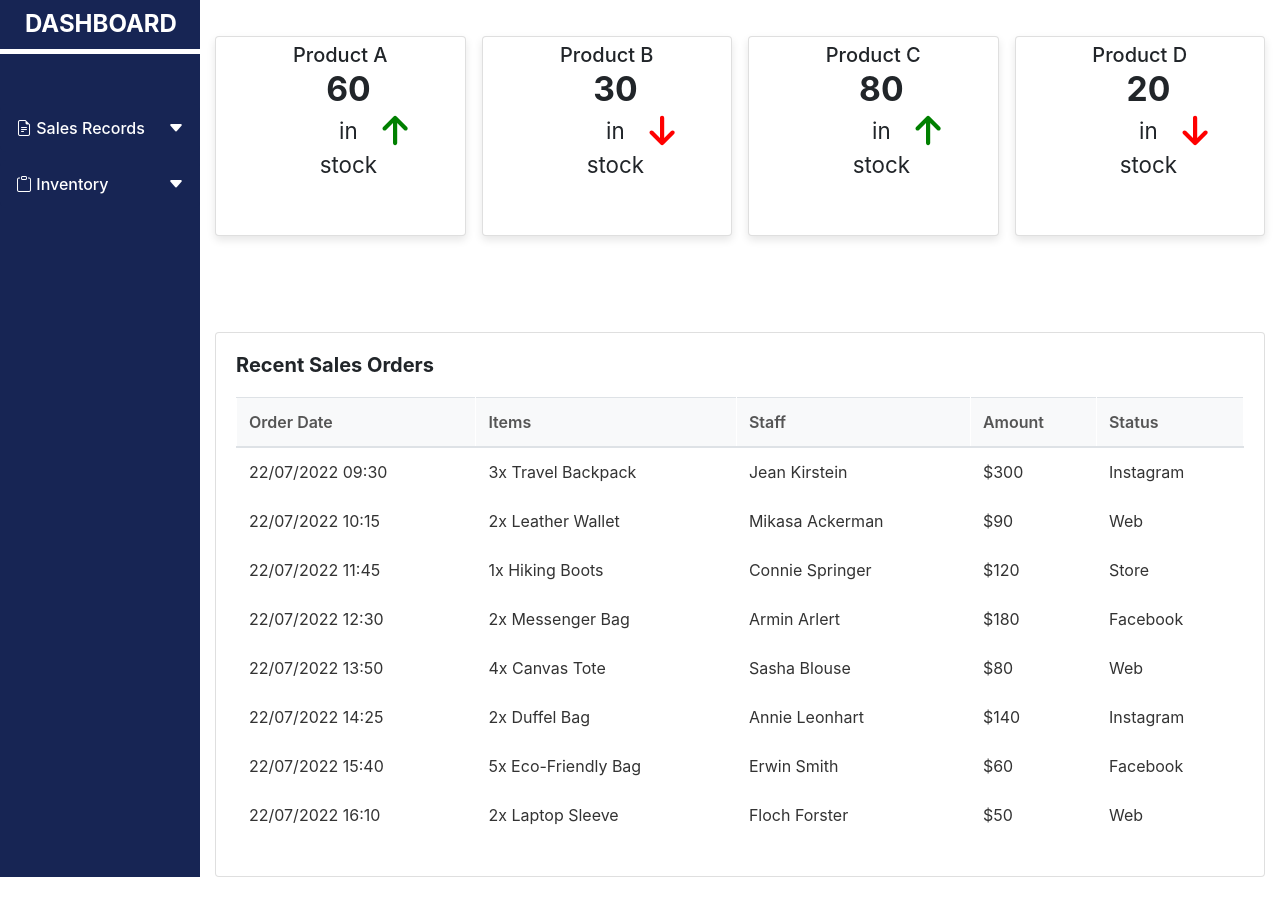
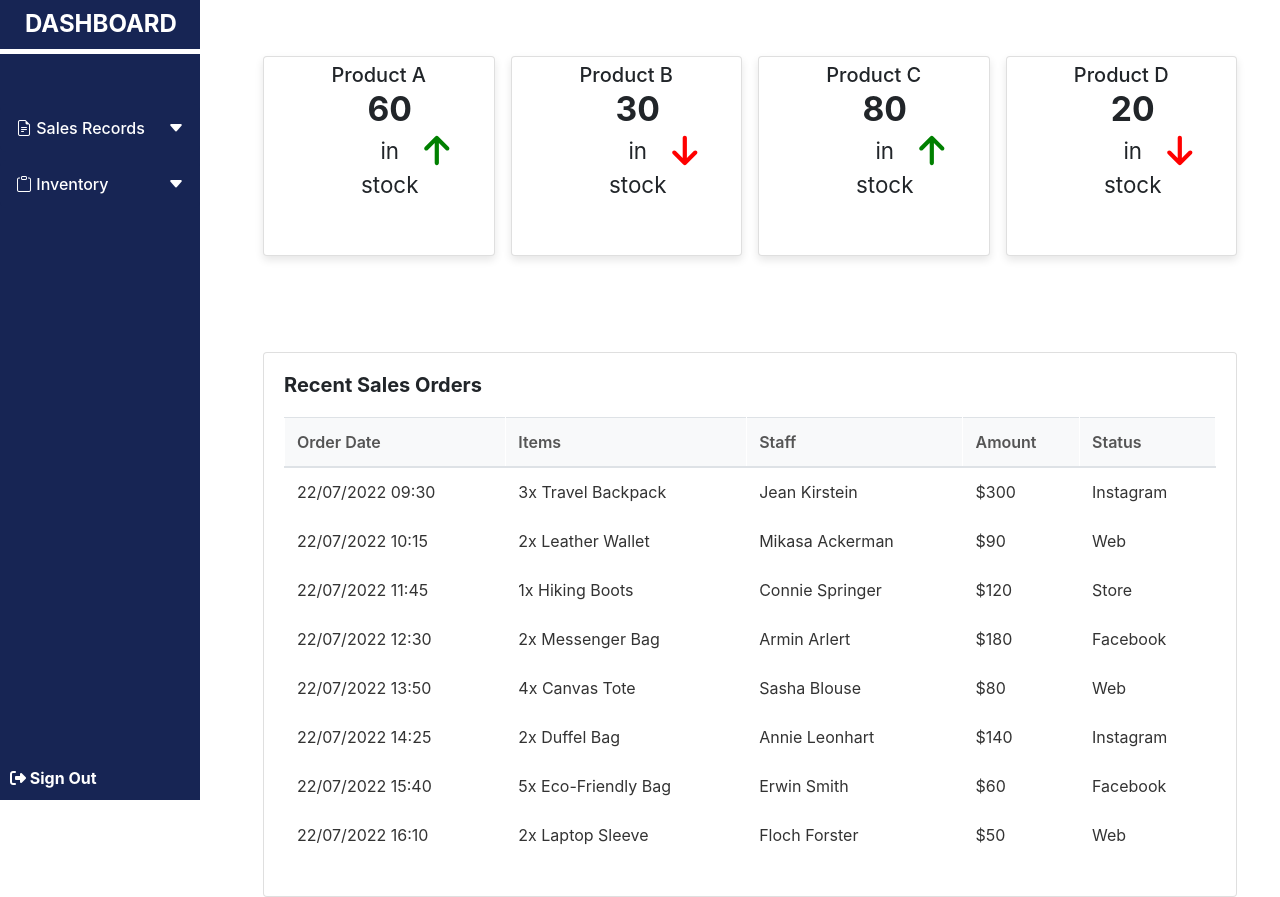
Before and after one commit to mrtechnic/sales-tracker-app, a React (Vite) app: page /StaffDashboard in a window 1280 px wide. Built offline with nearby package versions, Linux system fonts and the light colour scheme.

Commit message:
made some adjustments with the staff side bar

```diff
--- a/src/Dashboards/StaffDashboard.jsx
+++ b/src/Dashboards/StaffDashboard.jsx
@@ -19,7 +19,7 @@ const StaffDashboard = () => {
       <div className="app-body">
         <StaffSidebar />
         <div className="staff-dashboard-container">
-          <Container fluid>
+          <Container>
             <div className="product-inventory-row">
               {productInventory.map((product) => (
                 <Card className="product-inventory-card" key={product.id}>
--- a/src/Dashboards/staffdashboard.css
+++ b/src/Dashboards/staffdashboard.css
@@ -1,29 +1,20 @@
-/* Reset all margins and paddings */
-* {
-  margin: 0;
-  padding: 0;
-  box-sizing: border-box;
-}
-
-
-/* Structure for main layout */
-.app-body {
-  display: flex;
-  margin-top: 0; /* Remove any offset to ensure no space at the top */
-}
-
-
 /* Dashboard container */
 .staff-dashboard-container {
-flex: 1;
-padding-left: 0;
-width: 80%;
+  display: flex;
+  flex-direction: column;
+  height: 100vh;
+  padding: 20px;
+  position: relative;
+  left: 15.5rem;
+  padding-left: 0;
+  width: 80%;
 }
 
 .product-inventory-row{
   display: flex;
   gap: 1rem;
   margin-top: 1rem;
+  width: 100%;
 }
 
 .product-inventory-card .card-title {
--- a/src/components/StaffSideBar.jsx
+++ b/src/components/StaffSideBar.jsx
@@ -18,7 +18,7 @@ const StaffSidebar = ({ onSelectCategory, selectedCategory }) => {
   return (
     <div className="sidebar-bg"
     style={{ width: "200px", backgroundColor: "#172554"}}>
-      <div className="admin-sidebar">
+      <div className="staff-sidebar">
         <div>
       <div className="dash">
         <a href="/StaffDashboard" className="text-decoration-none mb-4">
@@ -84,6 +84,31 @@ const StaffSidebar = ({ onSelectCategory, selectedCategory }) => {
           </li>
         </ul>
       </div>
+
+      </div>
+      <div>
+      <button
+            className="btn btn-outline-secondary toggle-button"
+            style={{
+              padding: "10px",
+              border: "none",
+              backgroundColor: "transparent",
+              cursor: "pointer",
+              transition: "transform 0.2s", // Transition for smooth scaling
+            }}
+            onMouseOver={(e) =>
+              (e.currentTarget.style.transform = "scale(1.2)")
+            } // Scale on hover
+            onMouseOut={(e) => (e.currentTarget.style.transform = "scale(1)")} // Back to original size
+            onClick={() => (window.location.href = "/")} // Replace with actual logout logic
+          >
+            <i
+              className="fas fa-sign-out-alt"
+              aria-hidden="true"
+              style={{ color: "#fff" }}
+            ></i>
+            <strong style={{ color: "#fff" }}> Sign Out</strong>
+          </button>
       </div>
     </div>
     </div>
--- a/src/components/staffsidebar.css
+++ b/src/components/staffsidebar.css
@@ -1,6 +1,3 @@
-/* Sidebar Background and Overall Styling */
-
-
   .side-item{
     font-weight: 500;
     text-decoration: none;
@@ -15,8 +12,6 @@
     transition: background-color 0.3s ease, color 0.3s ease;
     padding: 0.75rem 1rem;
     border-radius: 0.375rem;
-    display: flex;
-    justify-content: space-between;
   }
 
   /* Hover effect for sidebar items */
@@ -52,3 +47,17 @@
     max-height: 500px;
     padding: 5px 15px;
   }
+
+  .staff-sidebar{
+    display: flex;
+    flex-direction: column;
+    justify-content: space-between;
+    height: 100%;
+  }
+
+  .sidebar-bg{
+    position: fixed;
+    z-index: 999;
+    top: 0;
+    height: 100%;
+  }
```
